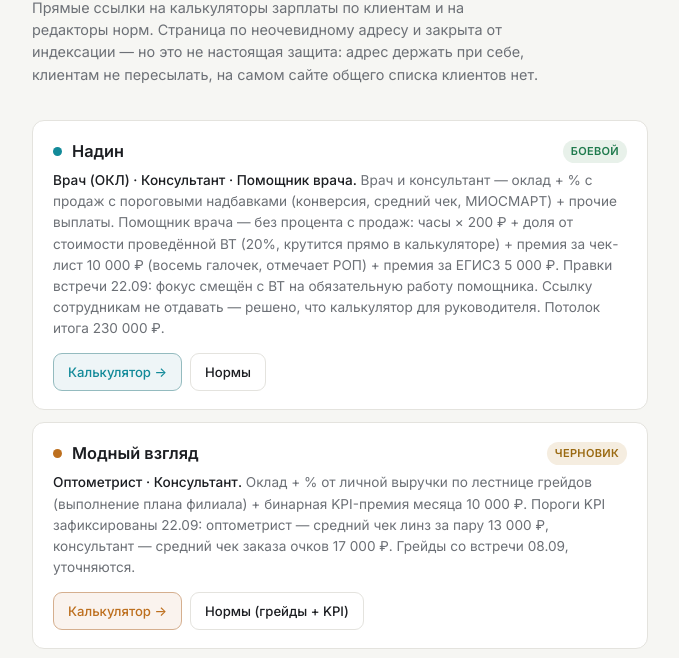
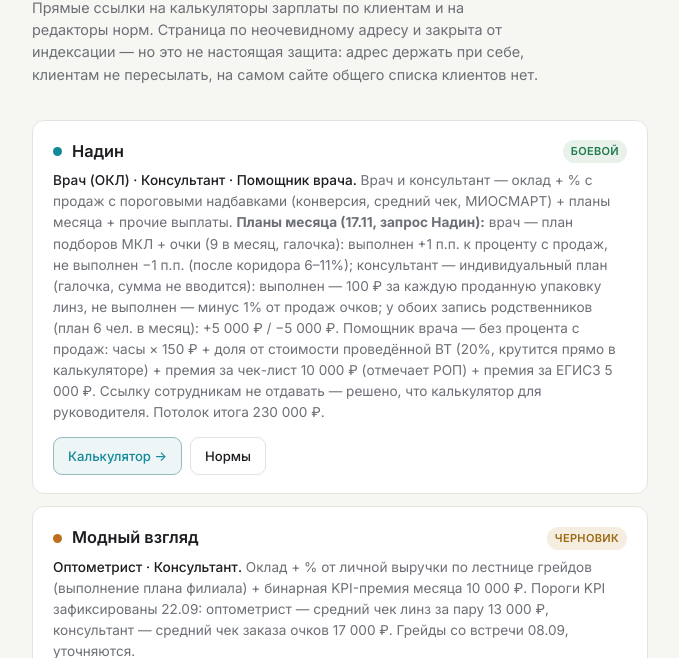
Before and after one commit to bggrowthhack-optimizer/motivation-calculators, a plain HTML site: page 9f2c7a1b/index.html in a window 1280 px wide. Shown: the part 140-798 px from the top of the page, without its empty margins (300-979 px from the left). Drawn offline with Linux system fonts and the light colour scheme.

Commit message:
Панель: карточка Надин — новые планы врача и консультанта
Co-Authored-By: Claude Sonnet 5.5 <noreply@anthropic.com>
Claude-Session: https://claude.ai/code/session_011VT5kGcur7eNXzkd6mcrNg

```diff
--- a/9f2c7a1b/index.html
+++ b/9f2c7a1b/index.html
@@ -160,7 +160,7 @@
         <h2>Надин</h2>
         <span class="tag live">боевой</span>
       </div>
-      <p class="desc"><span class="roles">Врач (ОКЛ) · Консультант · Помощник врача.</span> Врач и консультант — оклад + % с продаж с пороговыми надбавками (конверсия, средний чек, МИОСМАРТ) + прочие выплаты. Помощник врача — без процента с продаж: часы × 200 ₽ + доля от стоимости проведённой ВТ (20%, крутится прямо в калькуляторе) + премия за чек-лист 10 000 ₽ (восемь галочек, отмечает РОП) + премия за ЕГИСЗ 5 000 ₽. Правки встречи 22.09: фокус смещён с ВТ на обязательную работу помощника. Ссылку сотрудникам не отдавать — решено, что калькулятор для руководителя. Потолок итога 230 000 ₽.</p>
+      <p class="desc"><span class="roles">Врач (ОКЛ) · Консультант · Помощник врача.</span> Врач и консультант — оклад + % с продаж с пороговыми надбавками (конверсия, средний чек, МИОСМАРТ) + планы месяца + прочие выплаты. <strong>Планы месяца (17.11, запрос Надин):</strong> врач — план подборов МКЛ + очки (9 в месяц, галочка): выполнен +1 п.п. к проценту с продаж, не выполнен −1 п.п. (после коридора 6–11%); консультант — индивидуальный план (галочка, сумма не вводится): выполнен — 100 ₽ за каждую проданную упаковку линз, не выполнен — минус 1% от продаж очков; у обоих запись родственников (план 6 чел. в месяц): +5 000 ₽ / −5 000 ₽. Помощник врача — без процента с продаж: часы × 150 ₽ + доля от стоимости проведённой ВТ (20%, крутится прямо в калькуляторе) + премия за чек-лист 10 000 ₽ (отмечает РОП) + премия за ЕГИСЗ 5 000 ₽. Ссылку сотрудникам не отдавать — решено, что калькулятор для руководителя. Потолок итога 230 000 ₽.</p>
       <div class="links">
         <a class="btn primary" href="https://bggrowthhack-optimizer.github.io/motivation-calculators/nadin/">Калькулятор →</a>
         <a class="btn" href="https://bggrowthhack-optimizer.github.io/motivation-calculators/nadin/settings/">Нормы</a>
```
